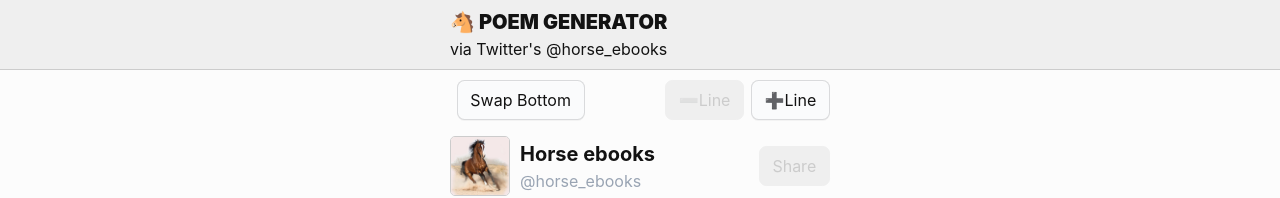
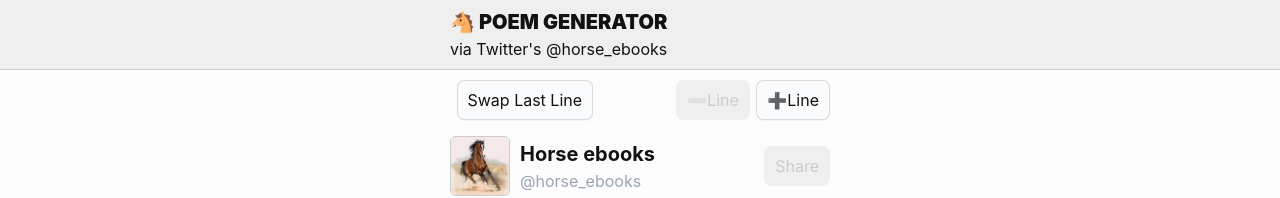
Before and after one commit to 01brett/poems, a Next.js app: page / in a window 1280 px wide. Shown: the top 198 px of the page. Built offline with nearby package versions, Linux system fonts and the light colour scheme.

Commit message:
Improve bad swap text

```diff
--- a/components/Generator.js
+++ b/components/Generator.js
@@ -100,7 +100,7 @@
     <>
       {!isShared ? (
         <section>
-          <Button handleClick={replace} text="Swap Bottom" />
+          <Button handleClick={replace} text="Swap Last Line" />
           <div>
             <Button
               handleClick={remove}
--- a/components/Header.js
+++ b/components/Header.js
@@ -95,7 +95,7 @@
           font-family: var(--sans);
           font-size: var(--md);
           height: calc(var(--lg) * 2);
-          padding: 0 calc(var(--md) / 1.25);
+          padding: 0 var(--sm);
           color: var(--black);
           text-align: center;
           background-color: #fafbfc;
```
